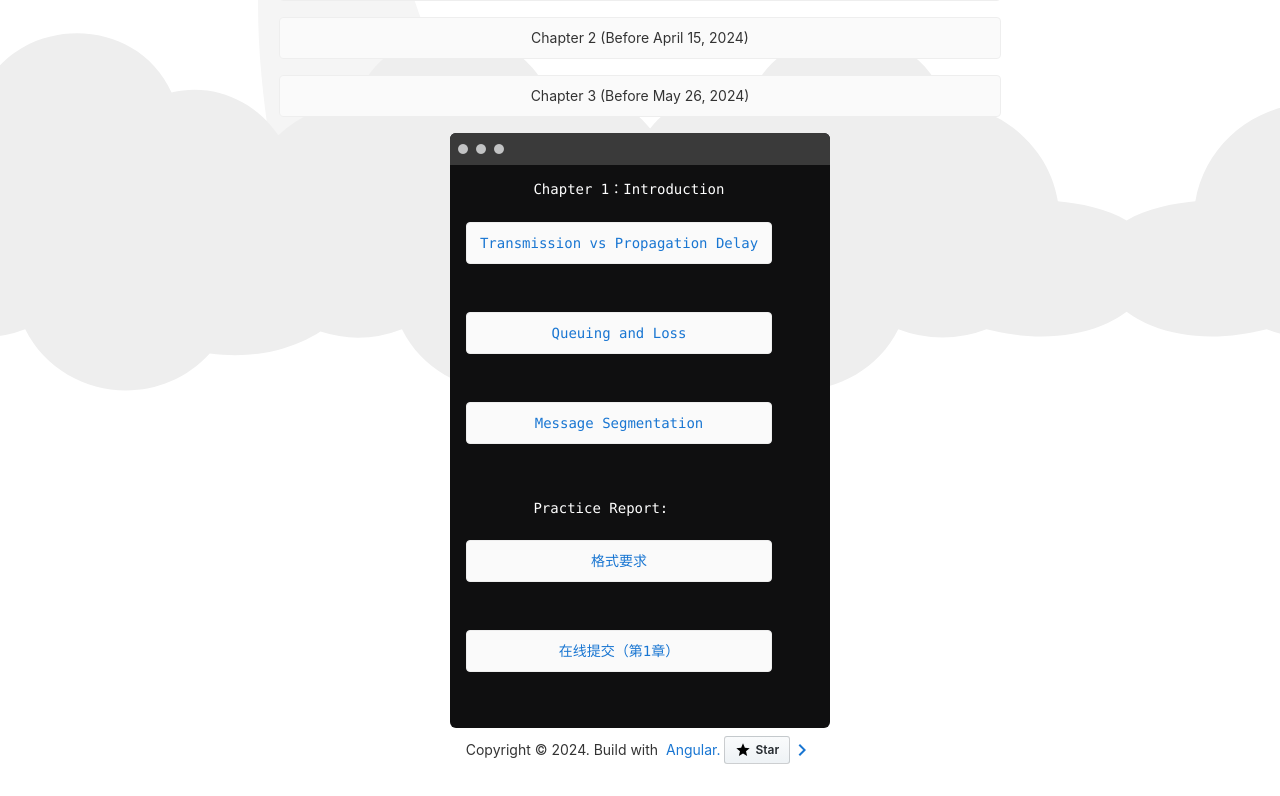
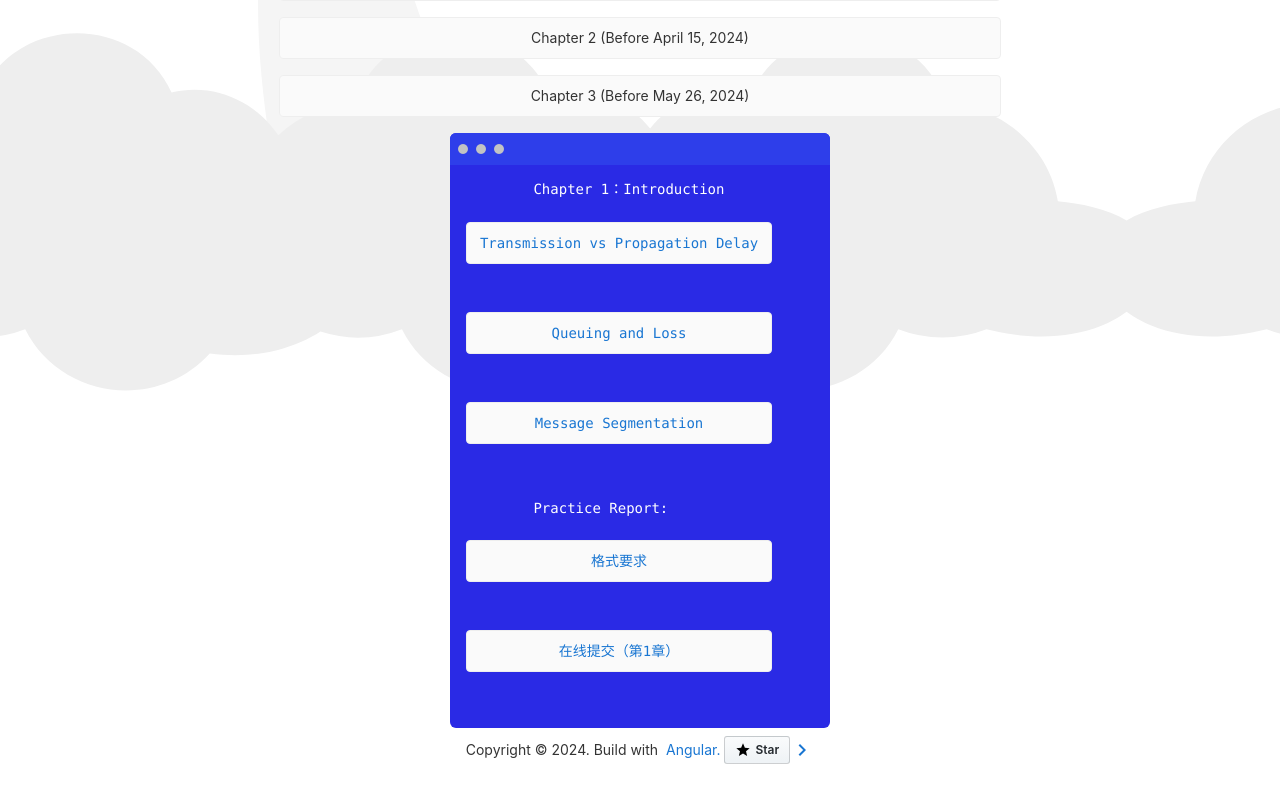
Before and after one commit to walkman617/cn-angular-app, an Angular app: page / in a window 1280 px wide. Shown: the part 505-1301 px from the top of the page. Built offline with nearby package versions, Linux system fonts and the light colour scheme.

Commit message:
Update app.component.html

```diff
--- a/src/app/app.component.html
+++ b/src/app/app.component.html
@@ -181,7 +181,7 @@
     padding-top: 45px;
     margin-top: 8px;
     overflow: hidden;
-    background-color: rgb(15, 15, 16);
+    background-color: rgb(42, 42, 229);
   }
 
   .terminal::before {
@@ -190,7 +190,7 @@
     top: 0;
     left: 0;
     height: 4px;
-    background: rgb(58, 58, 58);
+    background: rgb(46, 62, 234);
     color: #c2c3c4;
     width: 100%;
     font-size: 2rem;
```
